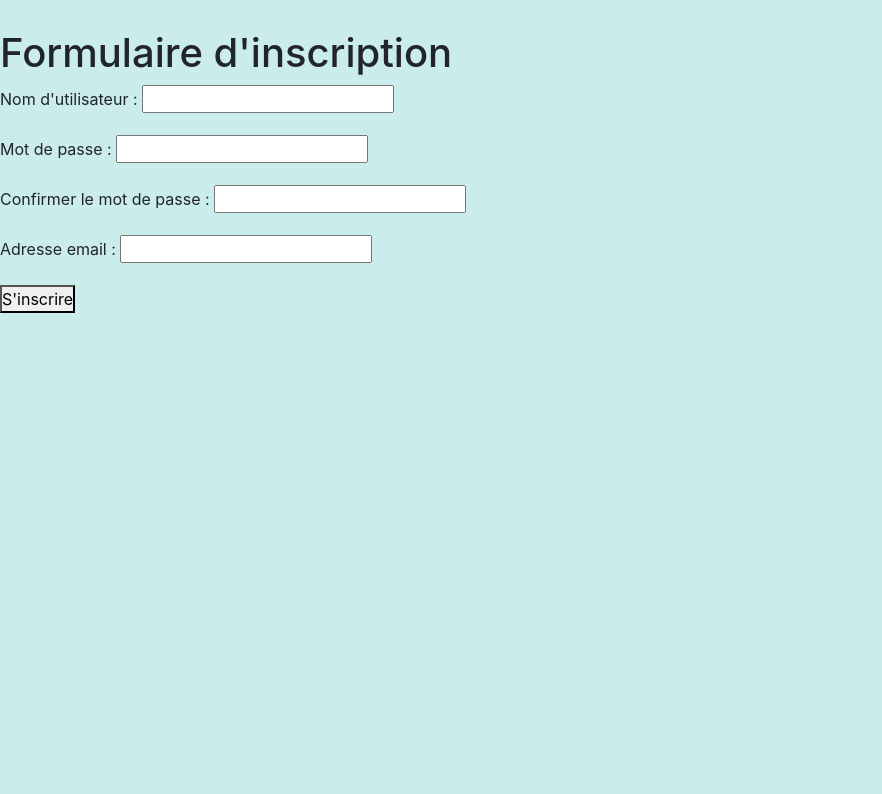
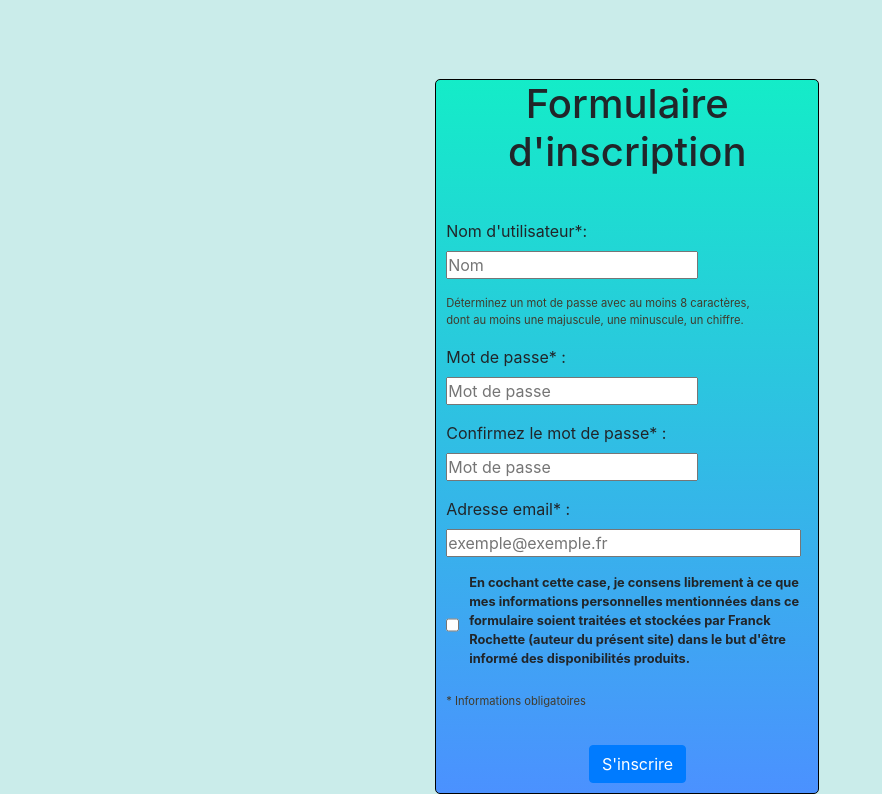
Before and after one commit to franckroc/biblio, a Django app: page /signup/ in a window 1280 px wide. Shown: the part 85-879 px from the top of the page, without its empty margins (0-882 px from the left). Before the commit the page ends 398 px from the top, so only its background shows below. Run offline with Django 4.2, Linux system fonts and the light colour scheme; some libraries are stand-ins or nearby versions.

Commit message:
adding css signup & updating readme file

```diff
--- a/eshop/accounts/templates/accounts/signup.html
+++ b/eshop/accounts/templates/accounts/signup.html
@@ -7,25 +7,60 @@
 
     <div class="signup-content">
         <h1>Formulaire d'inscription</h1>
+
         <form method="POST">
             {% csrf_token %}
+            <div class="signup-content-info">
                 <p>
-                <label for="username">Nom d'utilisateur :</label>
-                <input id="username" type="text" name="username" required>
+                    <label for="username">Nom d'utilisateur*:</label>
+                    <input id="username"
+                           type="text"
+                           name="username"
+                           placeholder="Nom"
+                           required>
+                </p>
+                <p id="info">Déterminez un mot de passe avec au moins 8 caractères, <br>dont au moins une majuscule,
+                            une minuscule, un chiffre.
                 </p>
                 <p>
-                <label for="password">Mot de passe :</label>
-                <input id="password" type="password" name="password" required>
+                    <label for="password">Mot de passe* :</label>
+                    <input id="password"
+                           type="password"
+                           name="password"
+                           placeholder="Mot de passe"
+                           required>
                 </p>
                 <p>
-                <label for="password2">Confirmer le mot de passe :</label>
-                <input id="password2" type="password" name="password2" required>
+                    <label for="password2">Confirmez le mot de passe* :</label>
+                    <input id="password2"
+                           type="password"
+                           name="password2"
+                           placeholder="Mot de passe"
+                           required>
                 </p>
+
                 <p>
-                <label for="email">Adresse email :</label>
-                <input id="email" type="email" name="email" required>
+                    <label for="email">Adresse email* :</label>
+                    <input id="email"
+                           type="email"
+                           name="email"
+                           minlength="8"
+                           size="30"
+                           placeholder="exemple@exemple.fr"
+                           required>
                 </p>
-            <button type="submit">S'inscrire</button>
+                <p class="conformite">
+                    <input id="rgpd" type="checkbox" name="rgpd" required>
+                    <label id="rgpd-text" for="rgpd">En cochant cette case, je consens librement à ce que mes informations personnelles
+                        mentionnées dans ce formulaire soient traitées et stockées par Franck Rochette
+                        (auteur du présent site) dans le but d'être informé des disponibilités produits.
+                    </label>
+                </p>
+                <p id="info">* Informations obligatoires</p>
+            </div>
+
+            <button class="btn btn-primary" type="submit">S'inscrire</button>
+
         </form>
     </div>
 {% endblock %}
--- a/eshop/static/signup.css
+++ b/eshop/static/signup.css
@@ -4,6 +4,7 @@
     box-sizing: border-box;
     user-select: none;
 }
+/* header */
 body {
     background-color: #caecea;
 }
@@ -19,3 +20,47 @@ header {
     right: 3%;
     top: 10px;
 }
+#info {
+    color: rgb(65, 59, 45);
+    font-size: 0.7rem;
+}
+
+.signup-content {
+    display: flex;
+    flex-direction: column;
+    width: 30%;
+    border: 1px solid black;
+    border-radius: 5px;
+    position: relative;
+    left: 34%;
+    margin-top: 50px;
+    background: linear-gradient(to bottom, #14ECC8 0%, #4B91FF 100%);
+}
+.signup-content h1 {
+    text-align: center;
+    padding-bottom: 25px;
+}
+.signup-content-info {
+    display: flex;
+    flex-direction: column;
+    padding: 10px;
+}
+.conformite {
+    display: inline-flex;
+    font-size: 0.8rem;
+    font-weight: bold;
+}
+.conformite #rgpd-text {
+    padding-left: 10px;
+}
+button {
+    margin-top: 10px;
+    margin-bottom: 10px;
+    padding: 10px;
+    border-radius: 5px;
+    border: none;
+    font-weight: bold;
+    cursor: pointer;
+    position: relative;
+    left:40%;
+}
```
Also changed, not shown: eshop/db.sqlite3. Lines whose indentation alone changed are shown as unchanged.
